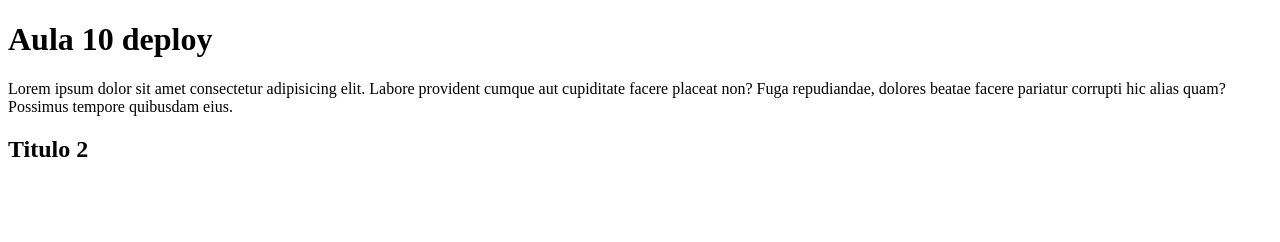
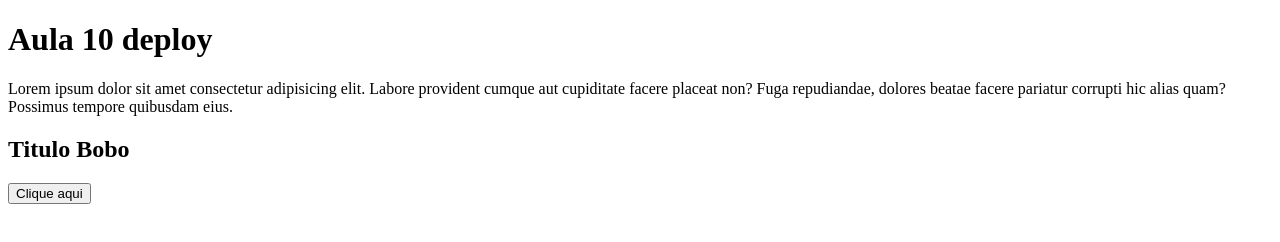
Before and after one commit to XonasGF/Aula10, a plain HTML site: page index.html in a window 1280 px wide. Drawn offline with Linux system fonts and the light colour scheme.

Commit message:
adicionado botao

```diff
--- a/bruto.js
+++ b/bruto.js
@@ -0,0 +1,3 @@
+function mensagem(){
+    alert("BUP");
+}
--- a/index.html
+++ b/index.html
@@ -4,6 +4,7 @@
 <head>
     <meta charset="UTF-8">
     <meta name="viewport" content="width=device-width, initial-scale=1.0">
+    <script defer type="text/javascript" src="bruto.js"></script>
     <title>Aula 10 Web 2 </title>
 </head>
 
@@ -12,7 +13,10 @@
     <p>Lorem ipsum dolor sit amet consectetur adipisicing elit. Labore provident cumque aut cupiditate facere placeat
         non? Fuga repudiandae, dolores beatae facere pariatur corrupti hic alias quam? Possimus tempore quibusdam eius.
     </p>
-    <h2>Titulo 2</h2>
+    <h2>Titulo Bobo</h2>
+    <button type="button" onclick="mensagem()">
+        Clique aqui
+    </button>
 </body>
 
 </html>
```
